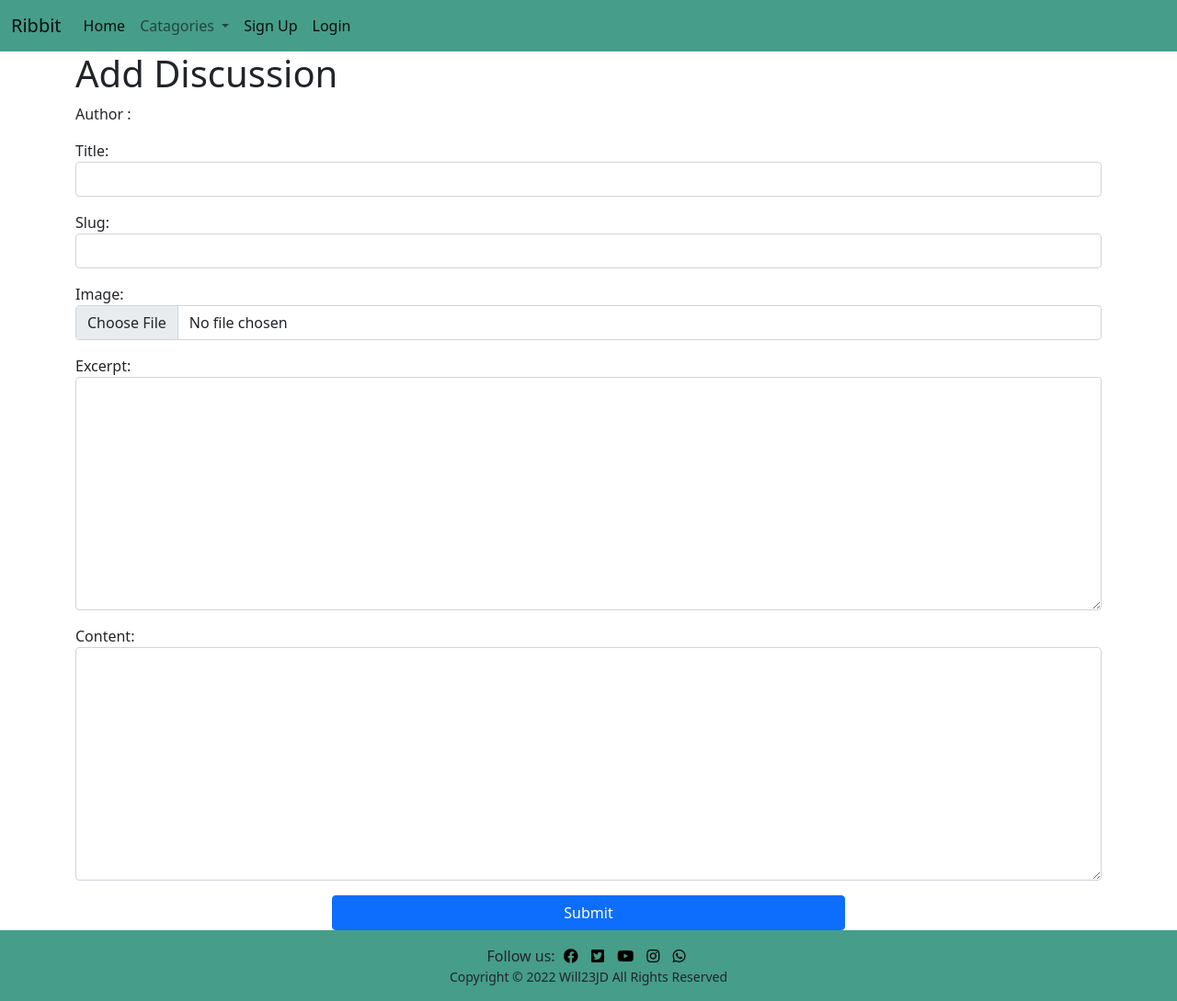
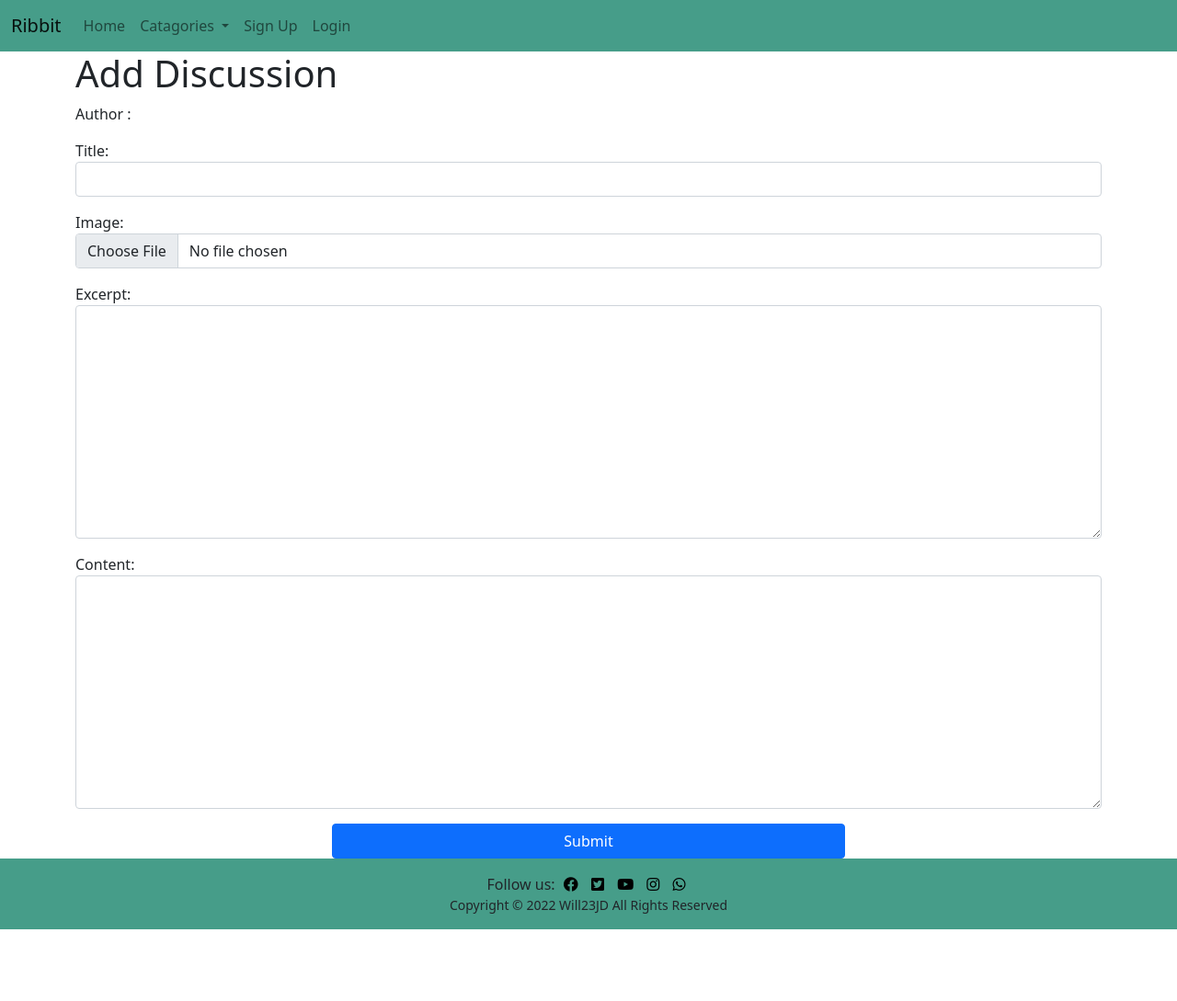
Before and after one commit to Code-Institute-Submissions/will23JD-Ribbit_SepResub, a Django app: page /add_discussion/ in a window 1280 px wide. Shown: the whole page at 92% size. After the commit the page ends 1011 px from the top, so only its background shows below. Run offline with Django 3.2, Linux system fonts and the light colour scheme.

Commit message:
Removed slug for post for pk

```diff
--- a/discussion/forms.py
+++ b/discussion/forms.py
@@ -5,10 +5,9 @@ from .models import discussion
 class DiscussionForm(forms.ModelForm):
     class Meta:
         model = discussion
-        fields = ('title', 'slug', 'author', 'featured_image', 'excerpt', 'content')
+        fields = ('title', 'author', 'featured_image', 'excerpt', 'content')
         widgets = {
             'title': forms.TextInput(attrs={'class': 'form-control'}),
-            'slug': forms.TextInput(attrs={'class': 'form-control'}),
             'author': forms.TextInput(attrs={'class': 'form-control', 'type': 'hidden', 'value': '', 'id': 'author'}),
             'featured_image': forms.FileInput(attrs={'class': 'form-control'}),
             'excerpt': forms.Textarea(attrs={'class': 'form-control'}),
--- a/discussion/urls.py
+++ b/discussion/urls.py
@@ -5,6 +5,6 @@ from django.urls import path
 urlpatterns = [
     path('', views.DiscussionList.as_view(), name='home'),
     path('add_discussion/', views.AddDiscussion.as_view(), name='addDis'),
-    path('<slug:slug>/', views.DiscussionOpen.as_view(), name='disOpen'),
+    path('discussion/<int:pk>/', views.DiscussionOpen.as_view(), name='disOpen'),
 
 ]
--- a/discussion/views.py
+++ b/discussion/views.py
@@ -1,6 +1,6 @@
-from django.shortcuts import render
+from django.shortcuts import render, get_object_or_404, reverse
 from django.http import HttpResponseRedirect
-from django.views import generic
+from django.views import generic, View
 from .models import discussion
 from .forms import DiscussionForm
 
--- a/static/css/style.css
+++ b/static/css/style.css
@@ -1,5 +1,10 @@
 /* Navbar */
 
+.nav-link:hover {
+    text-decoration: underline;
+}
+
+/* Colors */
 .bg-aqua {
     background-color: #469d89;
 }
@@ -20,3 +25,19 @@
 .s-text {
     font-size: .875em;
 }
+
+/* Likes */
+
+
+.btn-like {
+    color: #469d89;
+    border: none;
+    background: transparent;
+    transition: transform .2s; /* Animation */
+}
+
+.btn-like:hover {
+    transform: scale(1.5);
+    background: transparent;
+    border: none;
+}
--- a/templates/base.html
+++ b/templates/base.html
@@ -29,7 +29,7 @@
           <div class="collapse navbar-collapse" id="navbarNavDropdown">
             <ul class="navbar-nav">
               <li class="nav-item">
-                <a class="nav-link active" aria-current="page" href="{% url 'home' %}">Home</a>
+                <a class="nav-link" aria-current="page" href="{% url 'home' %}">Home</a>
               </li>
               <li class="nav-item dropdown">
                 <a class="nav-link dropdown-toggle" href="#" id="navbarDropdownMenuLink" role="button" data-bs-toggle="dropdown" aria-expanded="false">
@@ -43,17 +43,17 @@
               </li>
               {% if user.is_authenticated %}
               <li class="nav-item">
-                <a class="nav-link active" aria-current="page" href="{% url 'addDis' %}">Add Discussion</a>
+                <a class="nav-link" href="{% url 'addDis' %}">Add Discussion</a>
               </li>
               <li class="nav-item">
-                <a class="nav-link active" aria-current="page" href="{% url 'account_logout' %}">Logout</a>
+                <a class="nav-link" href="{% url 'account_logout' %}">Logout</a>
               </li>
               {% else %}
               <li class="nav-item">
-                <a class="nav-link active" aria-current="page" href="{% url 'account_signup' %}">Sign Up</a>
+                <a class="nav-link" href="{% url 'account_signup' %}">Sign Up</a>
               </li>
               <li class="nav-item">
-                <a class="nav-link active" aria-current="page" href="{% url 'account_login' %}">Login</a>
+                <a class="nav-link" href="{% url 'account_login' %}">Login</a>
               </li>
               {% endif %}
             </ul>
--- a/templates/index.html
+++ b/templates/index.html
@@ -24,7 +24,7 @@
                                     <p>Author: {{ discussion.author }}</p>
                                 </div>
                             </div>
-                            <a href="{% url 'disOpen' discussion.slug %}" class="post-link">
+                            <a href="{% url 'disOpen' discussion.pk %}" class="post-link">
                                 <h2 class="card-title">{{ discussion.title }}</h2>
                                 <p class="card-text">{{ discussion.excerpt }}</p>
                             </a>
```
Also changed, not shown: templates/discussion_open.html (+4 -3 lines).
